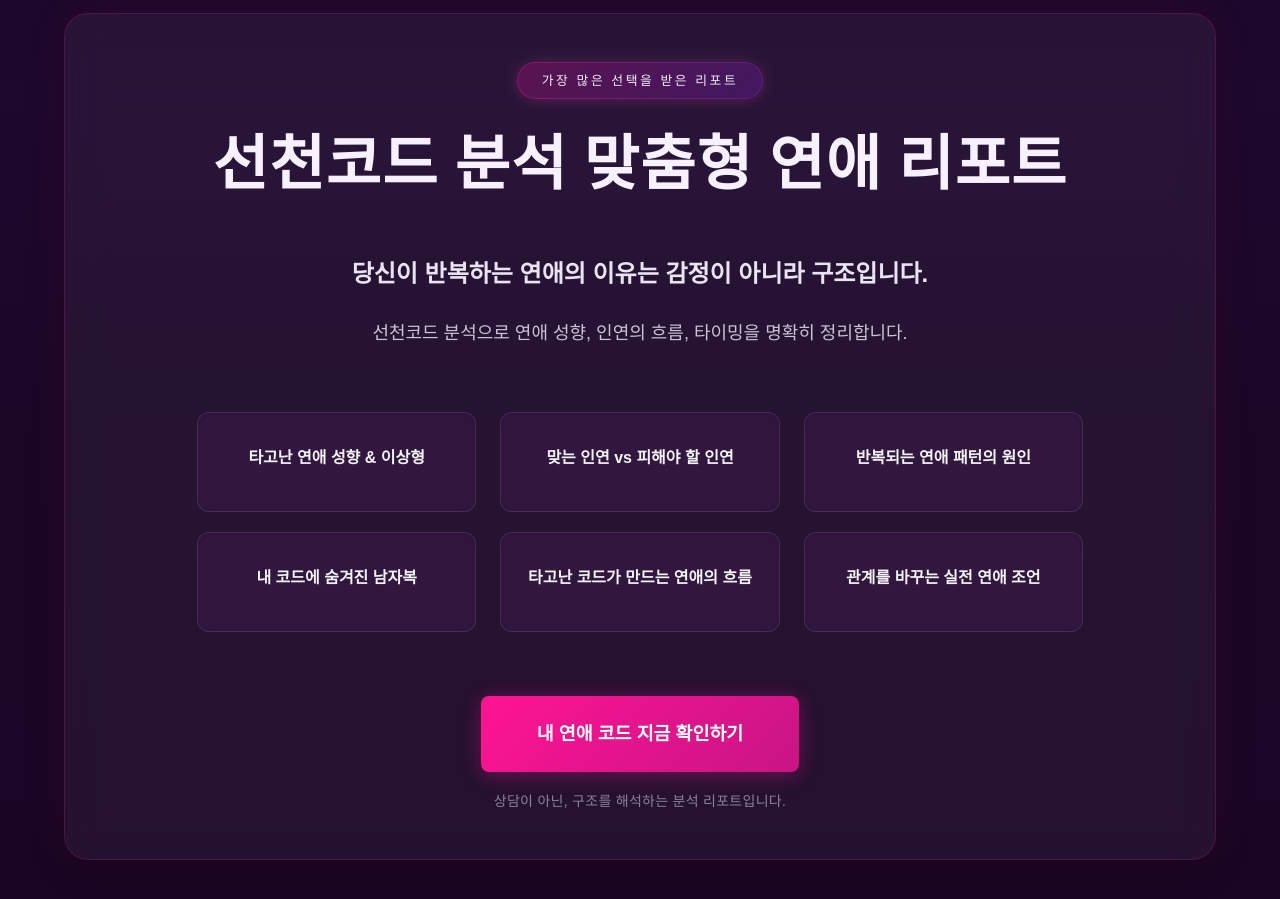
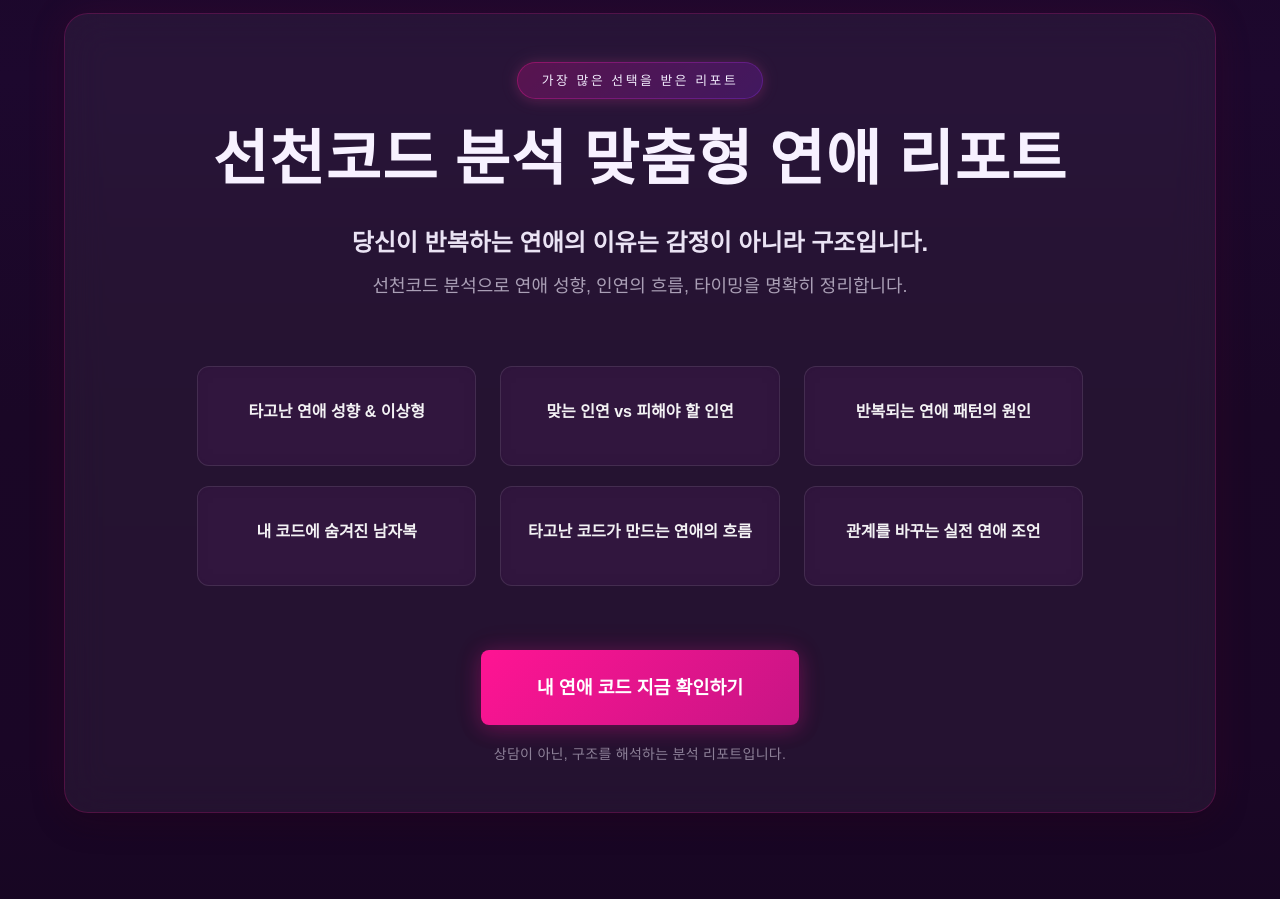
Before and after one commit to woolbo100/buzasun, a Next.js app: page / in a window 1280 px wide. Shown: the part 940-1839 px from the top of the page. Built offline with nearby package versions, Linux system fonts and the light colour scheme.

Commit message:
update design

```diff
--- a/components/ProductCards.tsx
+++ b/components/ProductCards.tsx
@@ -77,11 +77,12 @@ export default function ProductCards() {
 
                   {/* 메인 타이틀 */}
                   <h2
-                    className="text-3xl md:text-5xl lg:text-6xl font-elegant font-bold mb-12"
+                    className="text-3xl md:text-5xl lg:text-6xl font-elegant font-bold"
                     style={{
                       color: '#f7f1ff',
                       letterSpacing: '0.02em',
-                      lineHeight: 1.4,
+                      lineHeight: 1.25,
+                      marginBottom: '28px',
                     }}
                   >
                     선천코드 분석 맞춤형 연애 리포트
@@ -90,11 +91,12 @@ export default function ProductCards() {
                   {/* 서브 타이틀 - 중앙 정렬 */}
                   <div className="max-w-3xl mx-auto mb-16">
                     <p
-                      className="text-xl md:text-2xl font-semibold mb-6 leading-relaxed"
+                      className="text-xl md:text-2xl font-semibold leading-relaxed"
                       style={{
                         color: 'rgba(245, 239, 255, 0.95)',
-                        lineHeight: 1.6,
+                        lineHeight: 1.45,
                         wordBreak: 'keep-all',
+                        marginBottom: '10px',
                       }}
                     >
                       당신이 반복하는 연애의 이유는 감정이 아니라 구조입니다.
@@ -105,6 +107,7 @@ export default function ProductCards() {
                         color: 'rgba(245, 239, 255, 0.8)',
                         lineHeight: 1.7,
                         wordBreak: 'keep-all',
+                        opacity: 0.8,
                       }}
                     >
                       선천코드 분석으로 연애 성향, 인연의 흐름, 타이밍을 명확히 정리합니다.
```
